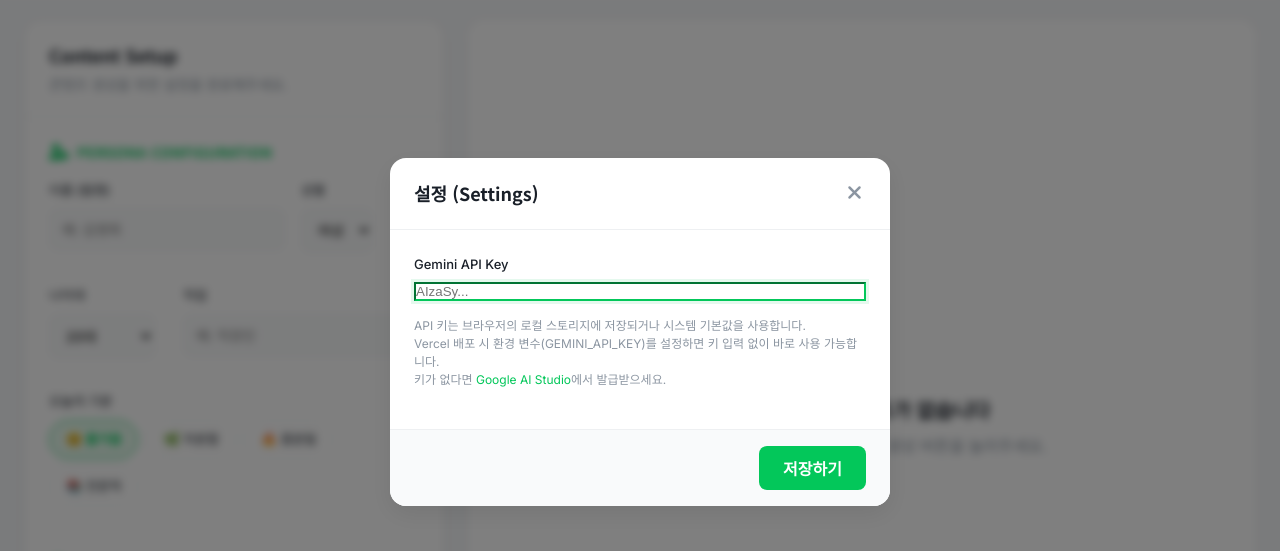
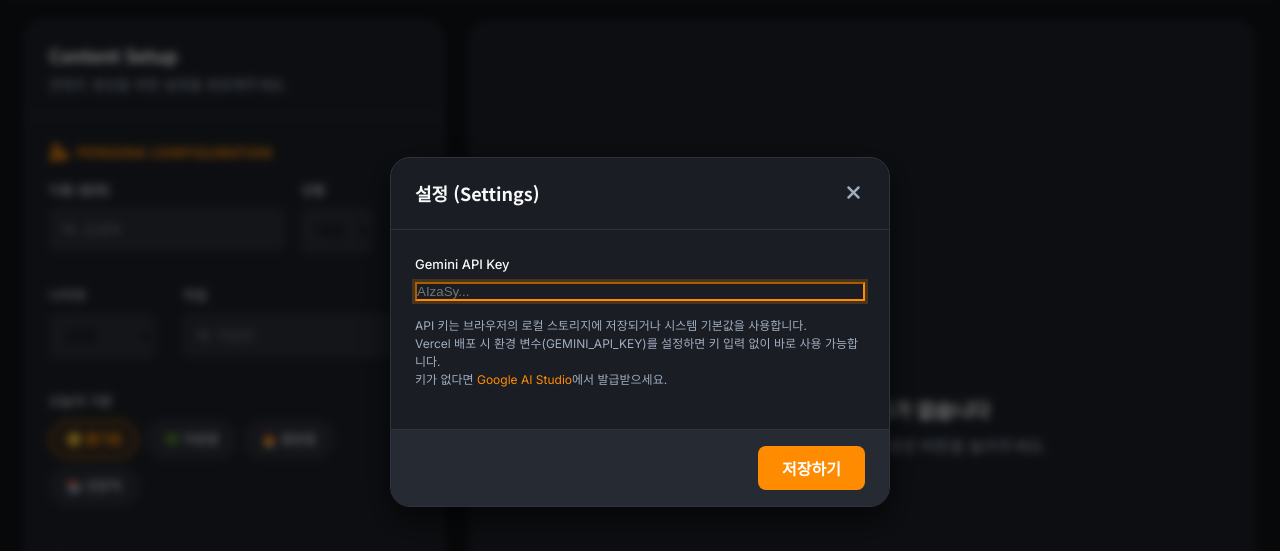
Before and after one commit to postpr0727-ship-it/Blog_Maker, a plain HTML site: page index.html in a window 1280 px wide. Both pictures are taken after a click on the button "Settings". Shown: the part 68-619 px from the top of the page. Drawn offline with nearby package versions, Linux system fonts and the light colour scheme.

Commit message:
Update page theme to match favicon (Dark Grey & Orange premium theme)

```diff
--- a/style.css
+++ b/style.css
@@ -1,26 +1,31 @@
 :root {
-    /* Colors */
-    --primary: #03C75A;
-    --primary-hover: #02b351;
-    --primary-light: #e6f9ed;
+    /* Favicon Colors & Premium Theme */
+    --primary: #FF8C00;
+    /* Vibrant Orange */
+    --primary-hover: #e67e00;
+    --primary-light: rgba(255, 140, 0, 0.1);
 
-    --text-main: #191f28;
-    --text-sub: #8b95a1;
+    --text-main: #f8f9fa;
+    /* Light grey/white for readability */
+    --text-sub: #a0aec0;
     --text-white: #ffffff;
 
-    --bg-app: #f5f6f8;
-    --bg-panel: #ffffff;
-    --bg-input: #f9fafb;
+    --bg-app: #0f1115;
+    /* Deep Dark Space */
+    --bg-panel: #1a1d23;
+    /* Glass/Panel color */
+    --bg-input: #262a33;
+    /* Slightly lighter for inputs */
 
-    --border: #eef0f2;
-    --border-hover: #d7dce0;
+    --border: #2d343d;
+    --border-hover: #3f4752;
 
-    --shadow-sm: 0 2px 8px rgba(0, 0, 0, 0.04);
-    --shadow-md: 0 8px 24px rgba(0, 0, 0, 0.08);
+    --shadow-sm: 0 4px 12px rgba(0, 0, 0, 0.4);
+    --shadow-md: 0 12px 32px rgba(0, 0, 0, 0.6);
 
     --radius-sm: 8px;
     --radius-md: 12px;
-    --radius-lg: 16px;
+    --radius-lg: 20px;
 
     --font-heading: 'Pretendard', 'Noto Sans KR', sans-serif;
     --font-body: 'Pretendard', 'Inter', 'Noto Sans KR', sans-serif;
@@ -141,7 +146,7 @@ h3 {
 
 .output-panel {
     position: relative;
-    background: #ffffff;
+    background: var(--bg-panel);
 }
 
 /* Input Panel Styling */
@@ -235,8 +240,9 @@ select:focus,
 textarea:focus {
     outline: none;
     border-color: var(--primary);
-    box-shadow: 0 0 0 3px rgba(3, 199, 90, 0.1);
-    background: white;
+    box-shadow: 0 0 0 3px rgba(255, 140, 0, 0.2);
+    background: var(--bg-panel);
+    color: var(--text-main);
 }
 
 textarea {
@@ -265,7 +271,7 @@ textarea {
     border: 1px solid var(--border);
     font-size: 13px;
     cursor: pointer;
-    background: white;
+    background: var(--bg-input);
     color: var(--text-sub);
     transition: all 0.2s;
 }
@@ -298,7 +304,7 @@ textarea {
     border-radius: var(--radius-sm);
     cursor: pointer;
     transition: all 0.2s;
-    background: white;
+    background: var(--bg-input);
 }
 
 .length-selector label:hover {
@@ -481,8 +487,8 @@ textarea {
 
 .badge {
     padding: 4px 8px;
-    background: #e7f9ed;
-    color: #1aae9f;
+    background: rgba(255, 140, 0, 0.15);
+    color: var(--primary);
     border-radius: 6px;
     font-size: 0.75rem;
     font-weight: 600;
@@ -495,7 +501,7 @@ textarea {
 }
 
 .title-card {
-    background: white;
+    background: var(--bg-input);
     border: 1px solid var(--border);
     padding: 16px;
     border-radius: var(--radius-md);
@@ -507,7 +513,7 @@ textarea {
 
 .title-card:hover {
     border-color: var(--primary);
-    box-shadow: 0 4px 12px rgba(3, 199, 90, 0.1);
+    box-shadow: 0 4px 12px rgba(255, 140, 0, 0.1);
 }
 
 .title-text {
@@ -542,7 +548,7 @@ textarea {
     font-size: 15px;
     /* Naver Blog standard */
     line-height: 1.8;
-    color: #333;
+    color: var(--text-main);
 }
 
 .content-preview h1,
@@ -560,7 +566,7 @@ textarea {
     display: flex;
     align-items: center;
     gap: 6px;
-    background: white;
+    background: var(--bg-input);
     border: 1px solid var(--border);
     padding: 8px 12px;
     border-radius: var(--radius-sm);
@@ -580,7 +586,7 @@ textarea {
     position: sticky;
     bottom: 0;
     margin-top: 24px;
-    background: #ffffff;
+    background: var(--bg-panel);
     padding-top: 16px;
 }
 
@@ -694,11 +700,12 @@ textarea {
 }
 
 .modal-content {
-    background: white;
+    background: var(--bg-panel);
     width: 90%;
     max-width: 500px;
     border-radius: var(--radius-lg);
     box-shadow: var(--shadow-md);
+    border: 1px solid var(--border);
     overflow: hidden;
     animation: scaleIn 0.2s ease-out;
 }
```
